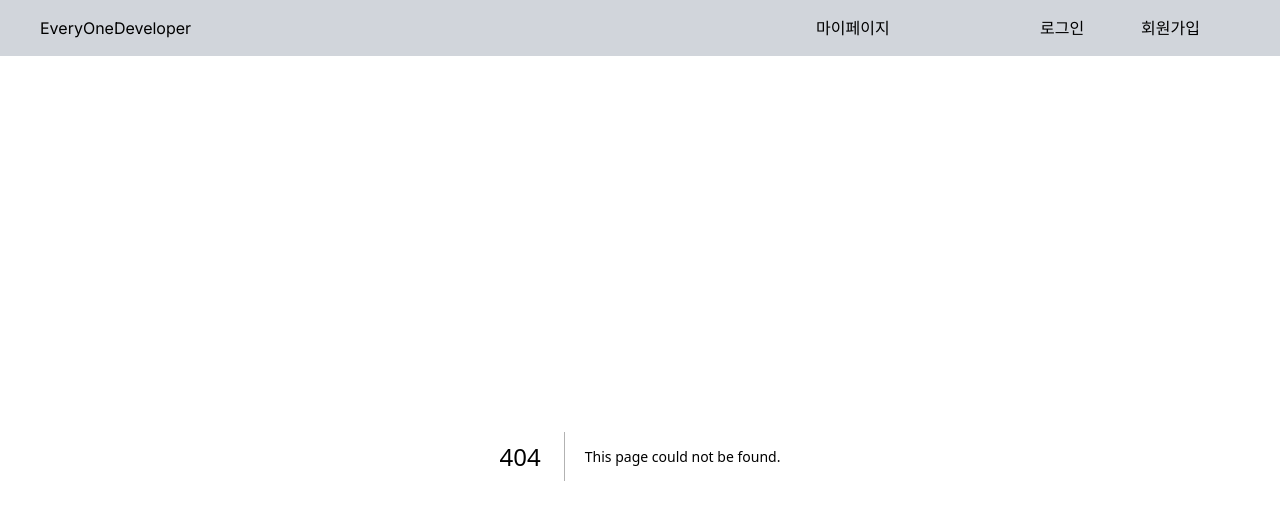
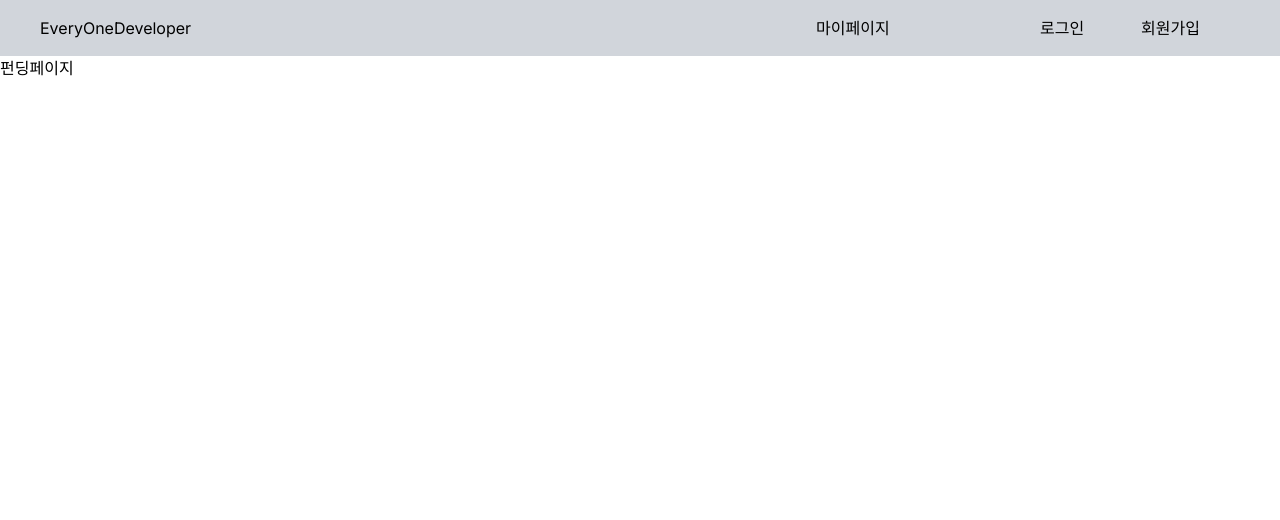
Before and after one commit to kimwoojin123/eod, a Next.js app: page /funding in a window 1280 px wide. Before the commit this address had no page. Shown: the top 520 px of the page. Built offline with nearby package versions, Linux system fonts and the light colour scheme.

Commit message:
펀딩페이지 엔트리포인트

```diff
--- /dev/null
+++ b/app/funding/page.tsx
@@ -0,0 +1,7 @@
+
+
+export default function Funding(){
+  return (
+    <div>펀딩페이지</div>
+  )
+}
```
